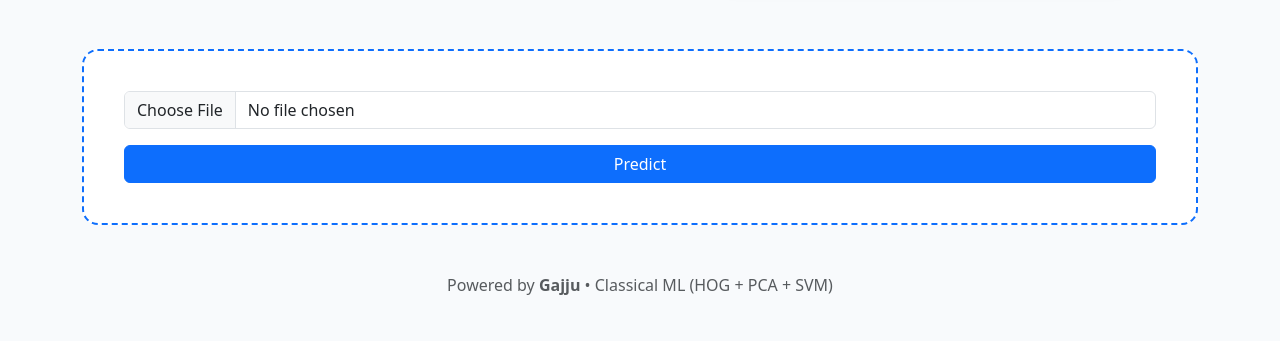
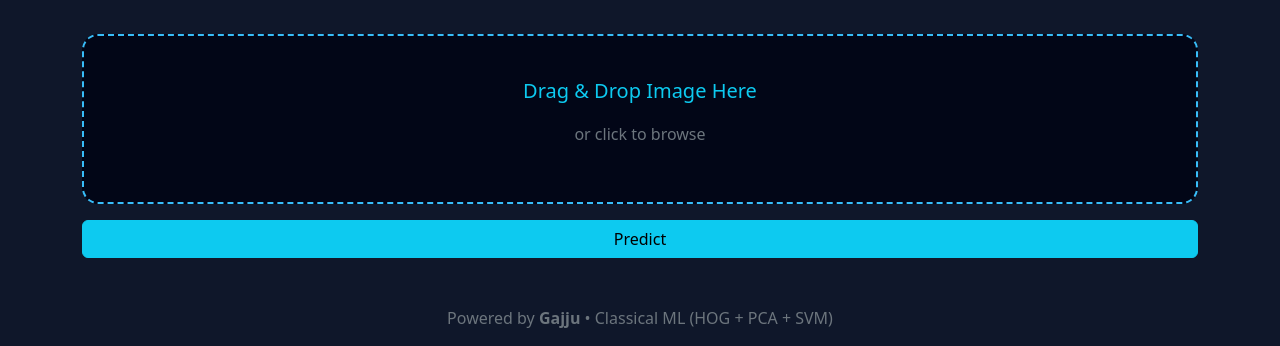
Before and after one commit to AdityaIITBHU26/Image-Classification-SVM-Dog-Cat, a Flask app: page / in a window 1280 px wide. Shown: the part 459-805 px from the top of the page. Before the commit the page ends 754 px from the top, so only its background shows below. Run offline with Flask 3, Linux system fonts and the light colour scheme; parts of the project's set-up code (start-up, migrations or seed data) failed here and were passed over.

Commit message:
Add drag-and-drop upload and dark mode UI

```diff
--- a/webapp/templates/index.html
+++ b/webapp/templates/index.html
@@ -8,25 +8,34 @@
 
 <style>
   body {
-      background: #f8fafc;
+    background: #0f172a;
+    color: #e5e7eb;
+  }
+  .navbar {
+    background: #020617;
   }
   .hero {
     padding: 70px 0;
   }
   .upload-box {
-      border: 2px dashed #0d6efd;
+    border: 2px dashed #38bdf8;
     border-radius: 16px;
     padding: 40px;
-      background: white;
+    background: #020617;
+    cursor: pointer;
+  }
+  .upload-box.dragover {
+    background: #020617;
+    border-color: #22c55e;
   }
 </style>
 </head>
 
 <body>
 
-<nav class="navbar bg-white shadow-sm">
+<nav class="navbar shadow-sm">
   <div class="container">
-    <span class="navbar-brand fw-bold fs-3 text-primary">
+    <span class="navbar-brand fw-bold fs-3 text-info">
       Gajju 🐶🐱
     </span>
   </div>
@@ -37,9 +46,9 @@
     <div class="row align-items-center">
       <div class="col-md-6">
         <h1 class="fw-bold">Dog vs Cat Image Classification</h1>
-        <p class="text-muted mt-3">
-          Upload an image and <strong>Gajju</strong> will classify it using
-          classical machine learning (HOG + PCA + SVM).
+        <p class="text-secondary mt-3">
+          Upload or drag an image and <strong>Gajju</strong> will classify it using
+          classical ML (HOG + PCA + SVM).
         </p>
 
         <p class="mt-3">
@@ -52,7 +61,7 @@
         <img
           src="https://images.unsplash.com/photo-1548199973-03cce0bbc87b"
           class="img-fluid rounded shadow"
-          width="400"
+          width="380"
         >
       </div>
     </div>
@@ -60,12 +69,14 @@
 </section>
 
 <section class="container mb-5">
-  <div class="upload-box text-center">
   <form method="POST" enctype="multipart/form-data">
-      <input type="file" name="image" class="form-control mb-3" required>
-      <button class="btn btn-primary w-100">Predict</button>
+    <div class="upload-box text-center" id="drop-zone">
+      <p class="fs-5 text-info">Drag & Drop Image Here</p>
+      <p class="text-secondary">or click to browse</p>
+      <input type="file" name="image" id="file-input" hidden required>
+    </div>
+    <button class="btn btn-info w-100 mt-3">Predict</button>
   </form>
-  </div>
 </section>
 
 {% if prediction %}
@@ -80,9 +91,31 @@
 </section>
 {% endif %}
 
-<footer class="text-center text-muted mb-3">
+<footer class="text-center text-secondary mb-3">
   Powered by <strong>Gajju</strong> • Classical ML (HOG + PCA + SVM)
 </footer>
 
+<script>
+const dropZone = document.getElementById("drop-zone");
+const fileInput = document.getElementById("file-input");
+
+dropZone.addEventListener("click", () => fileInput.click());
+
+dropZone.addEventListener("dragover", (e) => {
+  e.preventDefault();
+  dropZone.classList.add("dragover");
+});
+
+dropZone.addEventListener("dragleave", () => {
+  dropZone.classList.remove("dragover");
+});
+
+dropZone.addEventListener("drop", (e) => {
+  e.preventDefault();
+  dropZone.classList.remove("dragover");
+  fileInput.files = e.dataTransfer.files;
+});
+</script>
+
 </body>
 </html>
```
Lines whose indentation alone changed are shown as unchanged.
